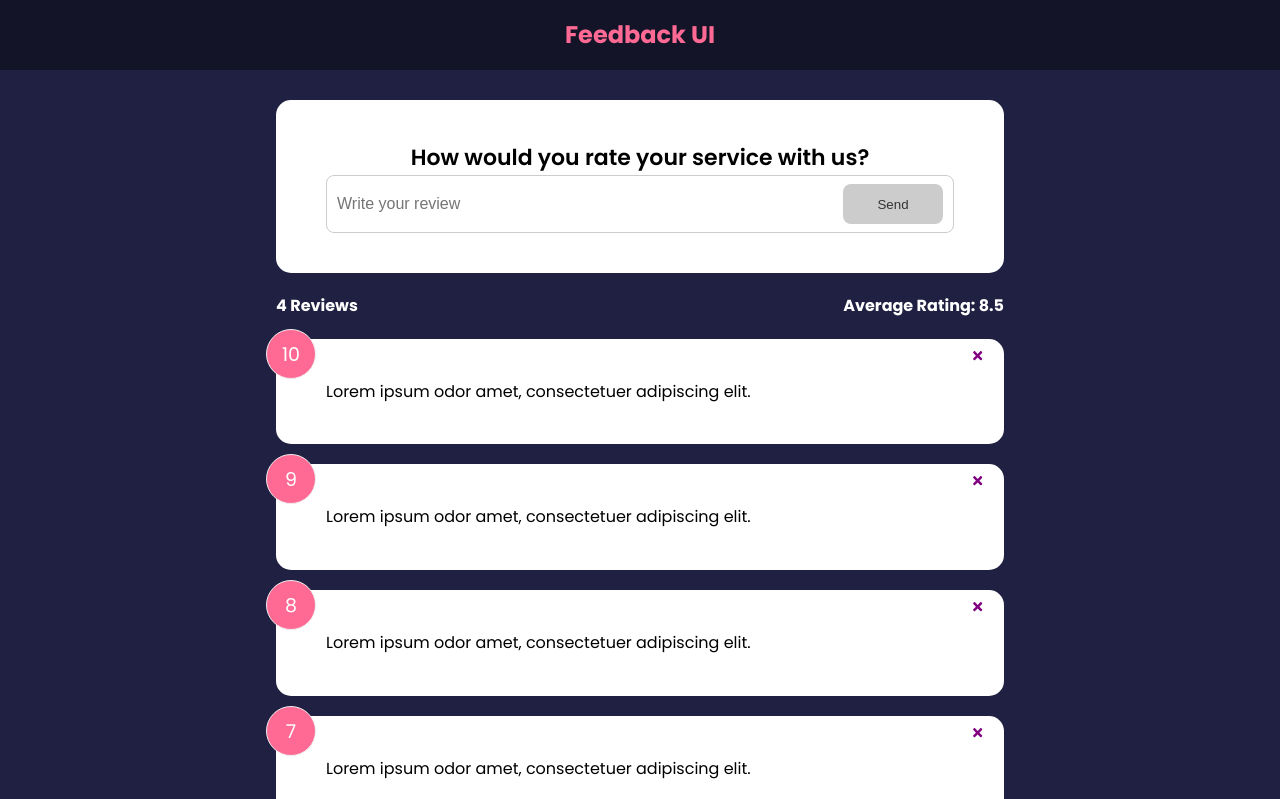
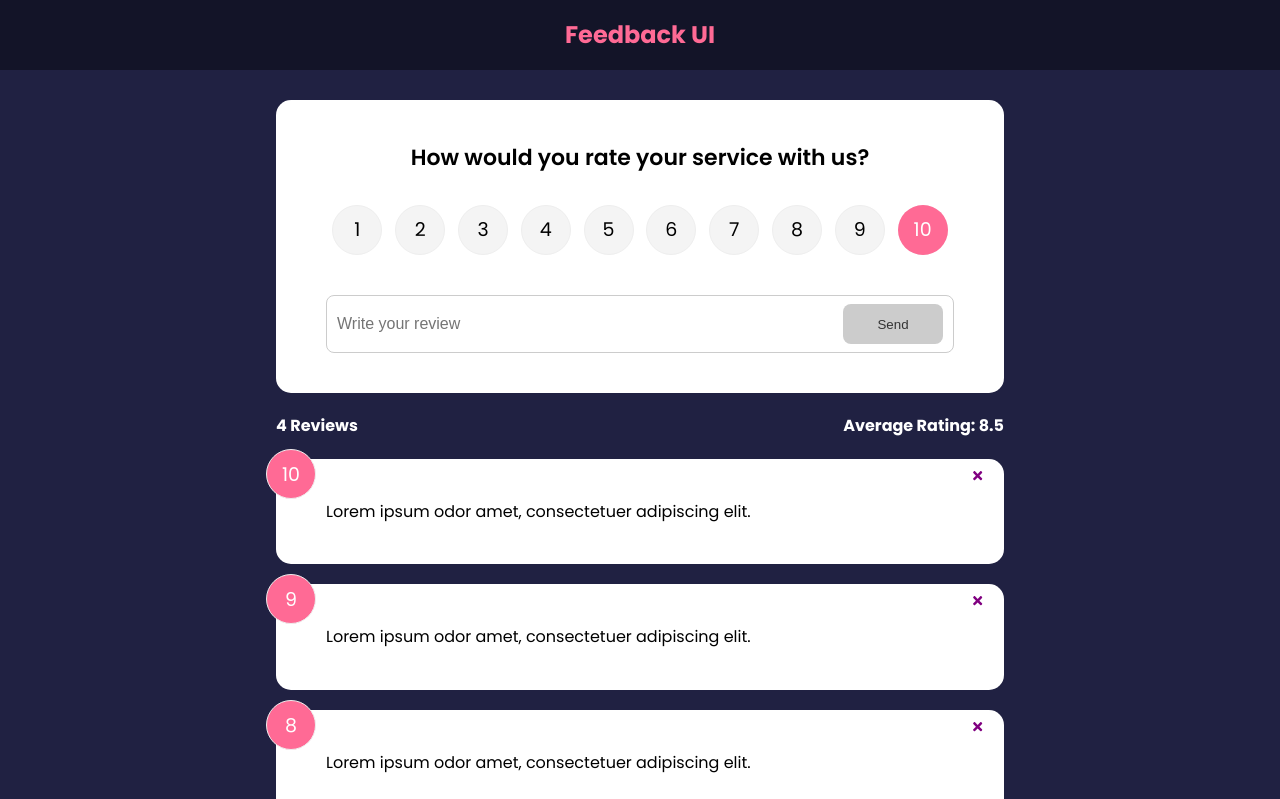
Before and after one commit to fabricekalvanda/feedback-app, a React (Create React App) app: page / in a window 1280 px wide. Shown: the top 799 px of the page. Built offline with nearby package versions, Linux system fonts and the light colour scheme.

Commit message:
Adds Rating Select Component

```diff
--- a/src/components/FeedbackForm.jsx
+++ b/src/components/FeedbackForm.jsx
@@ -1,4 +1,5 @@
 import { useState } from 'react'
+import RatingSelect from './RatingSelect'
 import React, { Component } from 'react'
 import Card from './shared/Card'
 import Button from './shared/Button'
@@ -6,6 +7,7 @@
 
 function FeedbackForm() {
     const [text, setText] = useState('')
+    const [rating, setRating] = useState(10)
     const [btnDisabled, setBtnDisable] = useState(true)
     const [message, setMessage] = useState('')
 
@@ -29,7 +31,7 @@
       <Card>
         <form>
             <h2>How would you rate your service with us?</h2>
-            {/* @todo - rating select component */}
+            <RatingSelect select={(rating) => setRating(rating)}/>
             <div className="input-group">
                 <input onChange={handleTextChange} type='text'
                     placeholder='Write your review'
--- /dev/null
+++ b/src/components/RatingSelect.jsx
@@ -0,0 +1,31 @@
+import {useState} from 'react'
+
+
+function RatingSelect({select}) {
+    const [selected, setSelected] = useState(10)
+
+    const handleChange = (e) => {
+        setSelected(+e.currentTarget.value)
+        select(+e.currentTarget.value)
+    }
+
+  return (
+    <ul className='rating'>
+      {Array.from({ length: 10 }, (_, i) => (
+        <li key={`rating-${i + 1}`}>
+          <input
+            type='radio'
+            id={`num${i + 1}`}
+            name='rating'
+            value={i + 1}
+            onChange={handleChange}
+            checked={selected === i + 1}
+          />
+          <label htmlFor={`num${i + 1}`}>{i + 1}</label>
+        </li>
+      ))}
+    </ul>
+  )
+}
+
+export default RatingSelect
```
